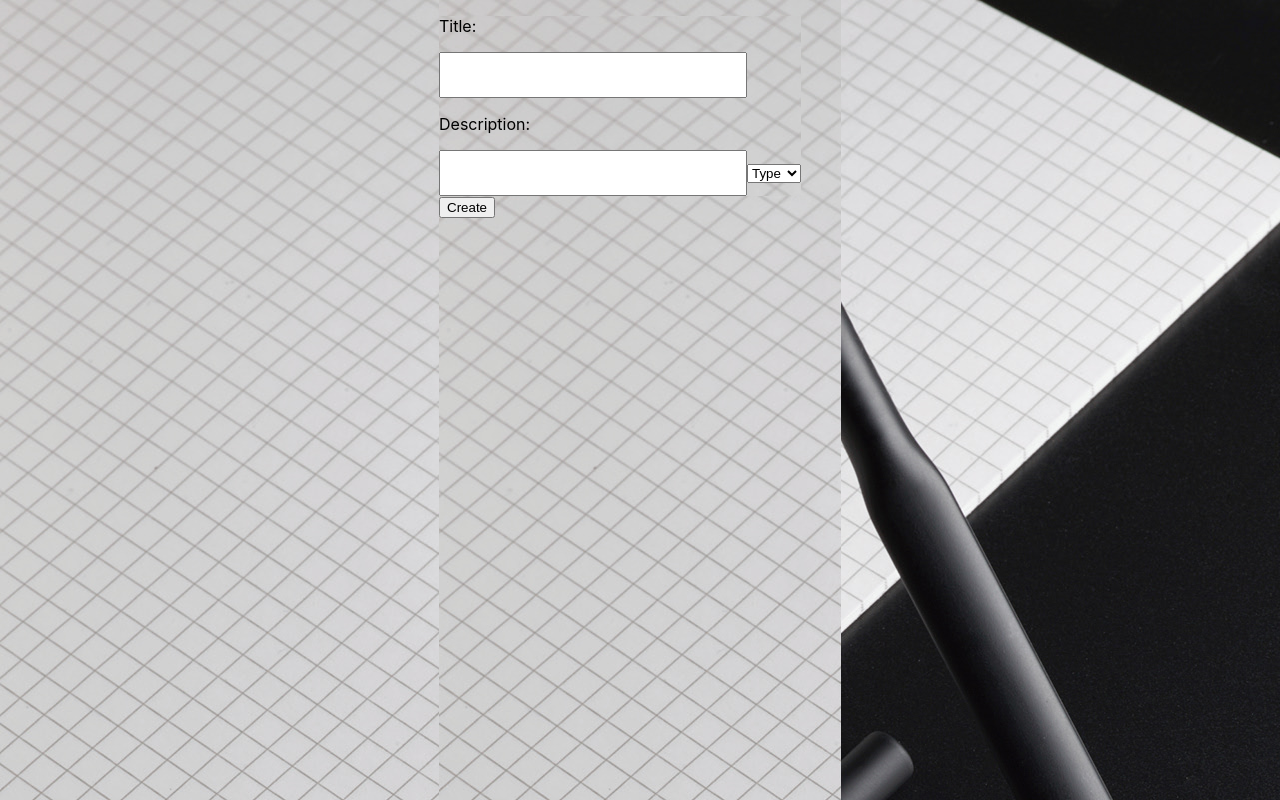
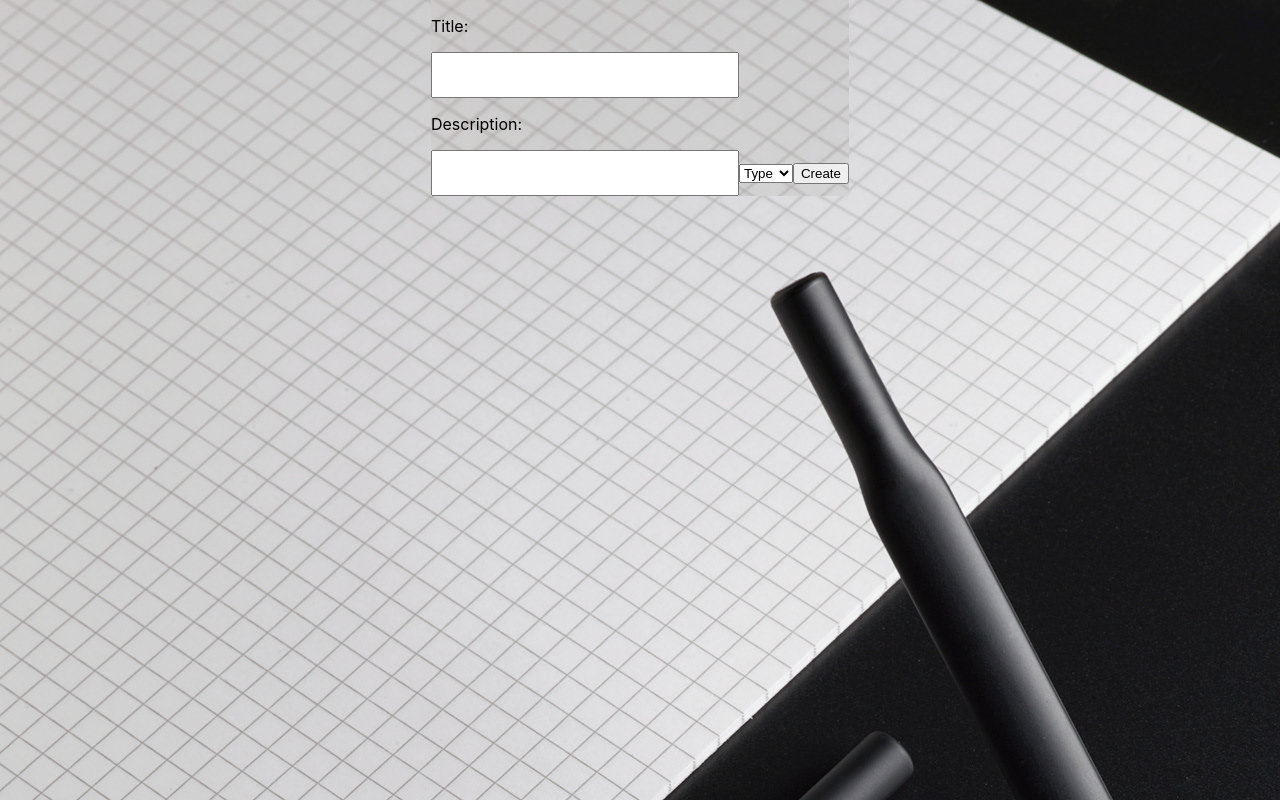
Before and after one commit to Leon131314/project_notepadV2, a React (Create React App) app: page / in a window 1280 px wide. Built offline with nearby package versions, Linux system fonts and the light colour scheme.

Commit message:
init repo

```diff
--- a/src/App.js
+++ b/src/App.js
@@ -7,7 +7,7 @@ import {sectionStyle} from './components/Styles'
 
 function App() {
     return (
-        <div className="Main" style={ sectionStyle }>
+        <div style={ sectionStyle }>
                 <Main/>
         </div>
     );
--- a/src/App.scss
+++ b/src/App.scss
@@ -19,11 +19,17 @@
 .Main {
   display: flex;
   justify-content: space-around;
-  background-image: url("/src/components/notes.jpg");
+  flex-direction: column;
+  align-items: center;
 }
 
 .Form {
   background-image: url("/src/components/notes.jpg");
+}
+
+.Lists {
+  display: flex;
+  justify-content: space-around;
 }
 
 .App-logo {
--- a/src/components/Main.js
+++ b/src/components/Main.js
@@ -44,7 +44,8 @@ export default class Main extends React.Component {
         console.log("target" + event.target.value);
     }
 
-    addNote = () => {
+    addNote = (e) => {
+        e.preventDefault();
         this.setState({
             notes: this.state.notes.concat([{
                 id: uuid.v4(),
@@ -58,9 +59,6 @@ export default class Main extends React.Component {
 
     removeNote(event, id) {
         const array = [...this.state.notes];
-        // console.log(array);
-        // console.log(event.target);
-        // console.log(id);
         const index = array.indexOf(id);
         array.splice(index, 1);
             this.setState({notes: array});
@@ -70,7 +68,6 @@ export default class Main extends React.Component {
         const {notes} = this.state;
         return (
             <div className = "Main">
-                <div>
                     <form className="Form">
                         <p>Title:</p>
                         <input  className = 'Input' type='text' onChange={this.handleChangeTitle}/>
@@ -81,9 +78,8 @@ export default class Main extends React.Component {
                             <option value='code'>Code</option>
                             <option value='link'>Link</option>
                         </select>
+                        <button onClick={this.addNote}>Create</button>
                     </form>
-                    <button onClick={this.addNote}>Create</button>
-                </div>
                 <Notes class="notes" notes={notes}  remove={this.removeNote}/>
             </div>
         );
--- a/src/components/Test.js
+++ b/src/components/Test.js
@@ -10,7 +10,7 @@ export default function notes(props) {
 
     return (
         <div className="Lists">
-        <ul className="ListLink">{props.notes.map(note => {
+        <ul className="List">{props.notes.map(note => {
                 if (note.id !== 0 && note.type === 'link') {
                     return (
                         <div style={{width: 200}} key={note.id}>
@@ -26,7 +26,7 @@ export default function notes(props) {
                 }
             }
         )}</ul>
-        <ul className="ListCode">{props.notes.map(note => {
+        <ul className="List">{props.notes.map(note => {
                 if (note.id !== 0 && note.type === 'code') {
                     return (
                         <div style={{width:200}} key={note.id}>
```
